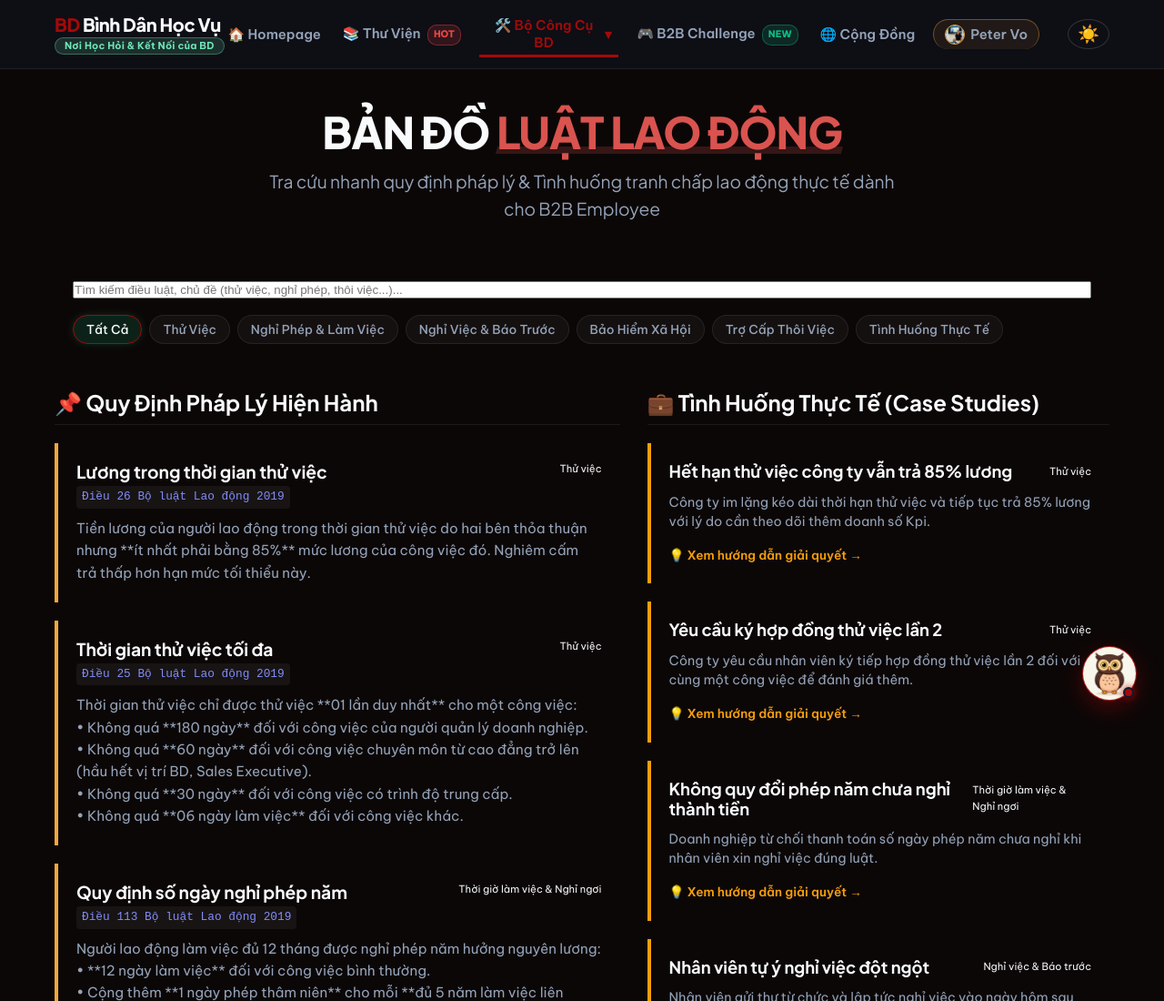
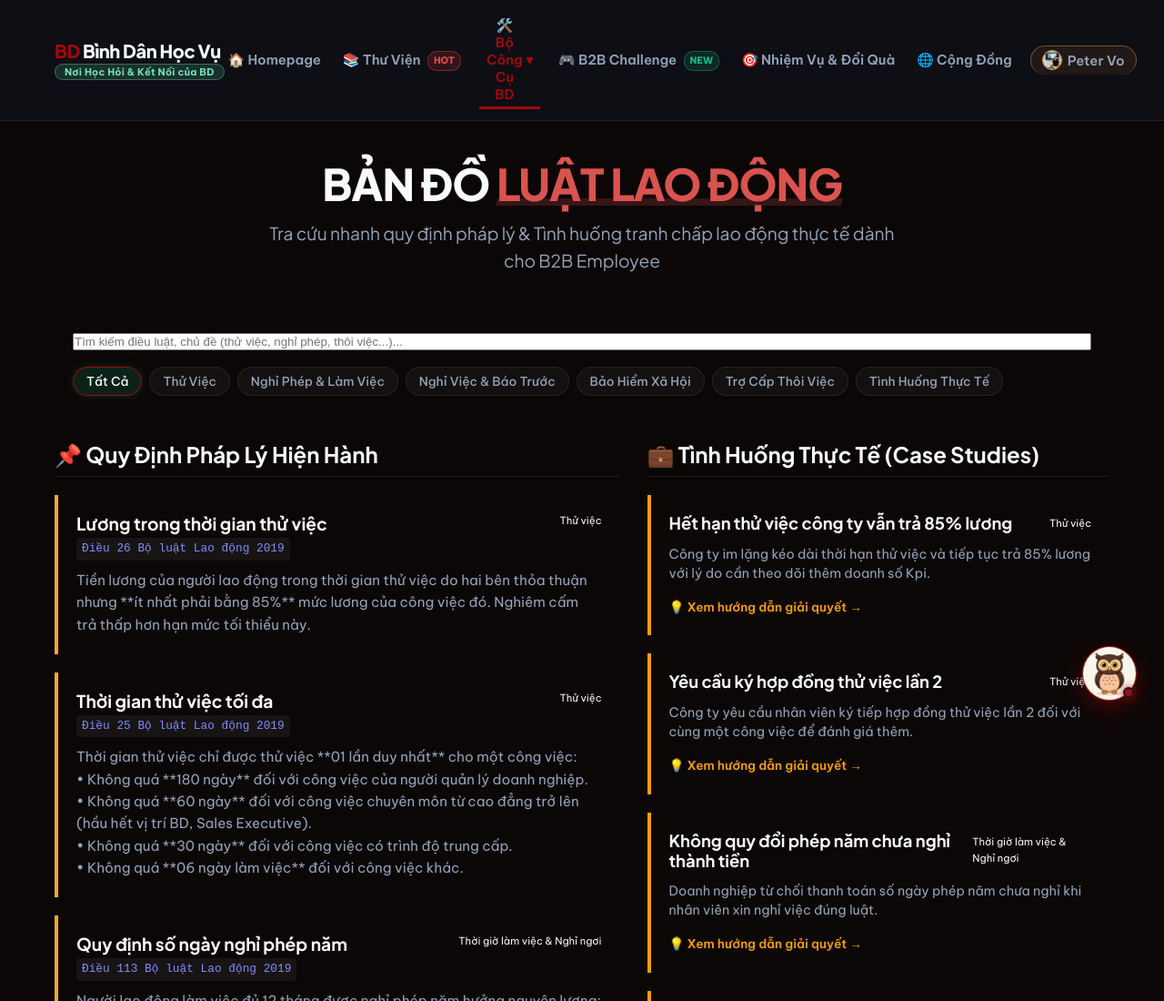
Before and after one commit to bdtrainingcourse-cyber/BD-Tips, a website: page labor-law.html in a window 1280 px wide. Shown: the top 1100 px of the page at 91% size. Drawn offline with Linux system fonts and the light colour scheme; files whose address does not match are found by name.

Commit message:
feat: sync labor-law.html with latest B2B employee features

```diff
--- a/labor-law.html
+++ b/labor-law.html
@@ -33,6 +33,7 @@
                     </div>
                 </div>
                 <a href="index.html#minigame-section">🎮 B2B Challenge <span class="nav-badge new">New</span></a>
+                <a href="index.html#quests-section" class="nav-quests-btn">🎯 Nhiệm Vụ & Đổi Quà</a>
                 <a href="community.html" class="">🌐 Cộng Đồng</a>
                 <a href="https://www.linkedin.com/in/vp-tan/" target="_blank" class="nav-contact-author" title="Kết nối Zalo/SĐT: 0931100569">
                     <img src="peter_1.jpg" alt="Peter Vo" class="nav-avatar">
```
